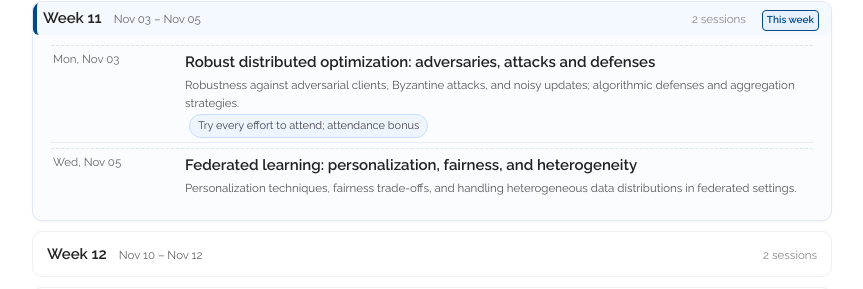
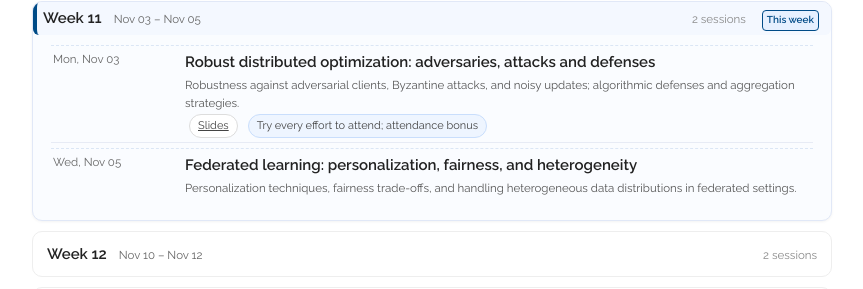
Before and after one commit to chentianyi1991/ECE5290, a Jekyll site: the page built from index.html, in a window 1280 px wide and 900 px high, scrolled down 2037 px. Shown: the part 141-430 px from the top of the window, without its empty margins (208-1071 px from the left). Built offline with Jekyll 4.4.1, drawn with Linux system fonts in a browser that asks for light colours.

Commit message:
Update modules.yml

```diff
--- a/_data/modules.yml
+++ b/_data/modules.yml
@@ -160,6 +160,7 @@
   summary: >
     Robustness against adversarial clients, Byzantine attacks, and noisy updates;
     algorithmic defenses and aggregation strategies.
+  slides_url: "/assets/slides/Lec17.pdf"
   note: Try every effort to attend; attendance bonus
 
 - week: 11
```
